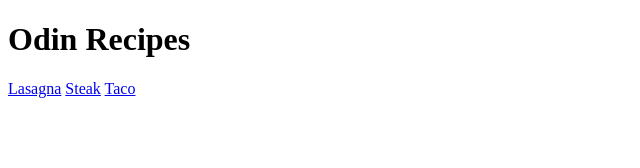
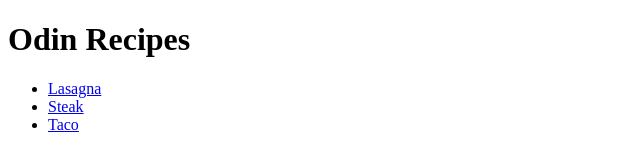
Before and after one commit to JamesALiddell/odin-recipes, a plain HTML site: page index.html in a window 1280 px wide. Shown: the whole page, without its empty margins (0-640 px from the left). Drawn offline with Linux system fonts and the light colour scheme.

Commit message:
Made them into a un-ordered list

```diff
--- a/index.html
+++ b/index.html
@@ -7,8 +7,10 @@
 </head>
 <body>
     <h1>Odin Recipes</h1>
-    <a href="recipes/lasagna.html">Lasagna</a>
-    <a href="recipes/steak.html">Steak</a>
-    <a href="recipes/taco.html">Taco</a>
+    <ul>
+        <li><a href="recipes/lasagna.html">Lasagna</a></li>
+    <li><a href="recipes/steak.html">Steak</a></li>
+    <li><a href="recipes/taco.html">Taco</a></li>
+</ul>
 </body>
 </html>
```
